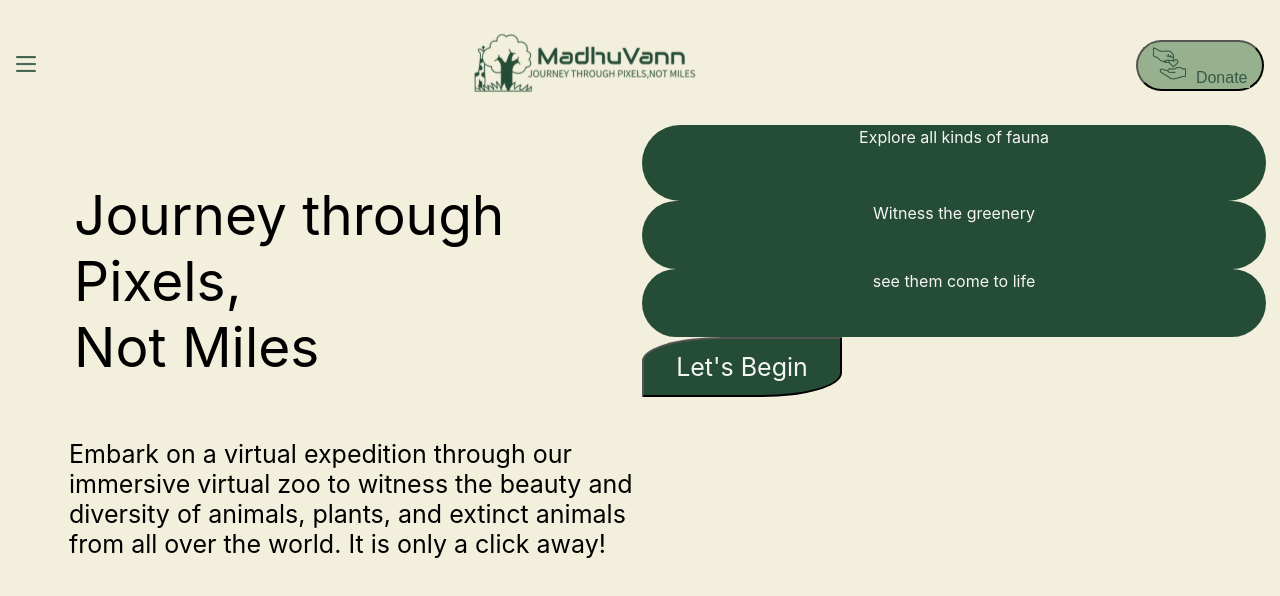
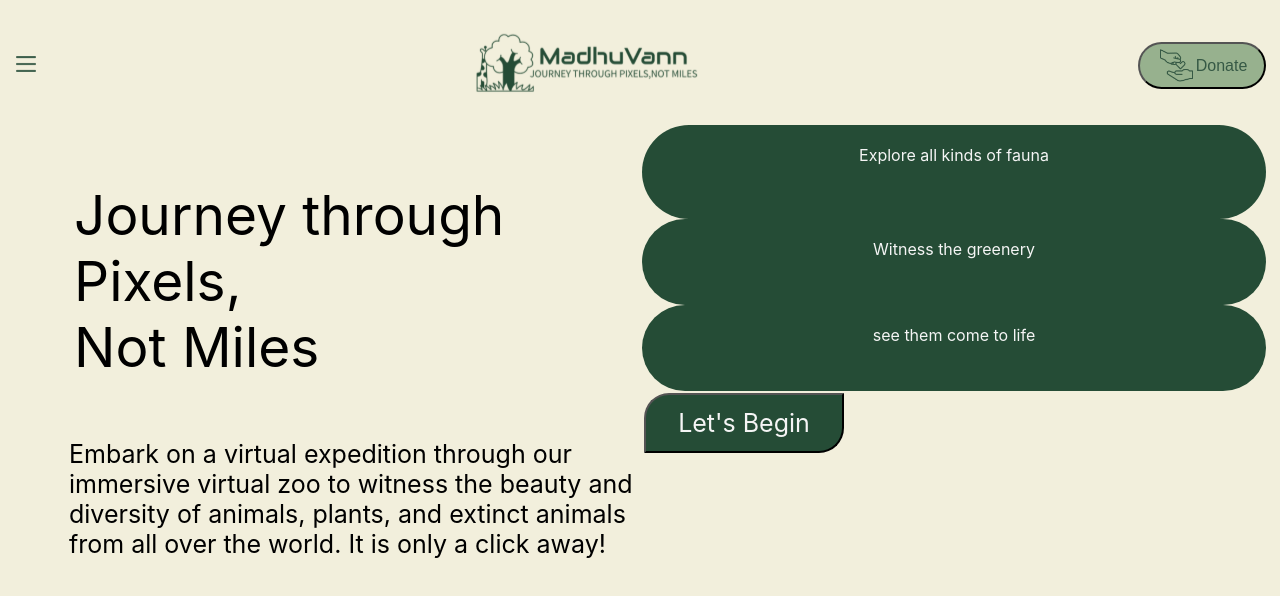
Before and after one commit to AasthaAgrawal444/MadhuVann, a React (Create React App) app: page / in a window 1280 px wide. Shown: the top 596 px of the page. Built offline with nearby package versions, Linux system fonts and the light colour scheme; a web font is replaced by a local one.

Commit message:
Navbar Final

```diff
--- a/src/Components/homepage/LetsBegin.css
+++ b/src/Components/homepage/LetsBegin.css
@@ -28,7 +28,7 @@
   font-family: -apple-system, BlinkMacSystemFont,'Alegreya Sans','Amaranth','DM Serif Display' ,'Segoe UI', 'Roboto', 'Oxygen',
     'Ubuntu', 'Cantarell', 'Fira Sans', 'Droid Sans', 'Helvetica Neue',
     sans-serif;
-
+    padding-top: 20px;
 
 }
 .second{
@@ -40,6 +40,7 @@
   font-family: -apple-system, BlinkMacSystemFont,'Alegreya Sans','Amaranth','DM Serif Display' ,'Segoe UI', 'Roboto', 'Oxygen',
     'Ubuntu', 'Cantarell', 'Fira Sans', 'Droid Sans', 'Helvetica Neue',
     sans-serif;
+    padding-top: 20px;
 }
 .third{
   background-color: #254C36;
@@ -49,10 +50,13 @@
   text-align: center;
   font-family: -apple-system, BlinkMacSystemFont,'Alegreya Sans','Amaranth','DM Serif Display' ,'Segoe UI', 'Roboto', 'Oxygen',
   'Ubuntu', 'Cantarell', 'Fira Sans', 'Droid Sans', 'Helvetica Neue',
-  sans-serif;}
+  sans-serif;
+padding-top: 20px;
+}
+
 
 .letsbegin{
-  border-radius: 40% 0% 40% 0%;
+  border-radius: 1em 0% 1em 0%;
   width:200px;
   height: 60px;
   font-family: -apple-system, BlinkMacSystemFont,'Alegreya Sans','Amaranth','DM Serif Display' ,'Segoe UI', 'Roboto', 'Oxygen',
--- a/src/Components/homepage/LetsBegin.jsx
+++ b/src/Components/homepage/LetsBegin.jsx
@@ -14,7 +14,7 @@ It is only a click away!</p>
                 <div class="first">Explore all kinds of fauna</div>
                 <div class="second">Witness the greenery</div>
                 <div class="third">see them come to life</div>
-                <button class="letsbegin">Let's Begin</button>
+                <div ><button class="letsbegin">Let's Begin</button></div>
             </div>
         </div>
 
--- a/src/Components/homepage/Navbar.css
+++ b/src/Components/homepage/Navbar.css
@@ -12,6 +12,10 @@ button{
     width:8rem;
     color: #365945;
     font-size: 1rem;
+    display: inline-flex;
+    align-items: center;
+    text-align: center;
+    justify-content: center;
 
 }
 .donate_icon
--- a/src/Components/homepage/Navbar.jsx
+++ b/src/Components/homepage/Navbar.jsx
@@ -6,11 +6,11 @@ import './Navbar.css';
 function Navbar()
 {
   return (
-<div className="Flex_bar">
+< div className="Flex_bar">
   <div><img src={ham} height="20px"/></div>
   <div><img src={logo} height="95px"></img></div>
- <div className="button"> <div className="button_div"><button ><img className="donate_icon" src={donate} height="35px"/><div className="button_label"> Donate</div></button></div></div>
-</div>
+ <div className="button"> <button ><img className="donate_icon" src={donate} height="35px"/>Donate</button></div>
+ </div>
   );
 };
 
```
